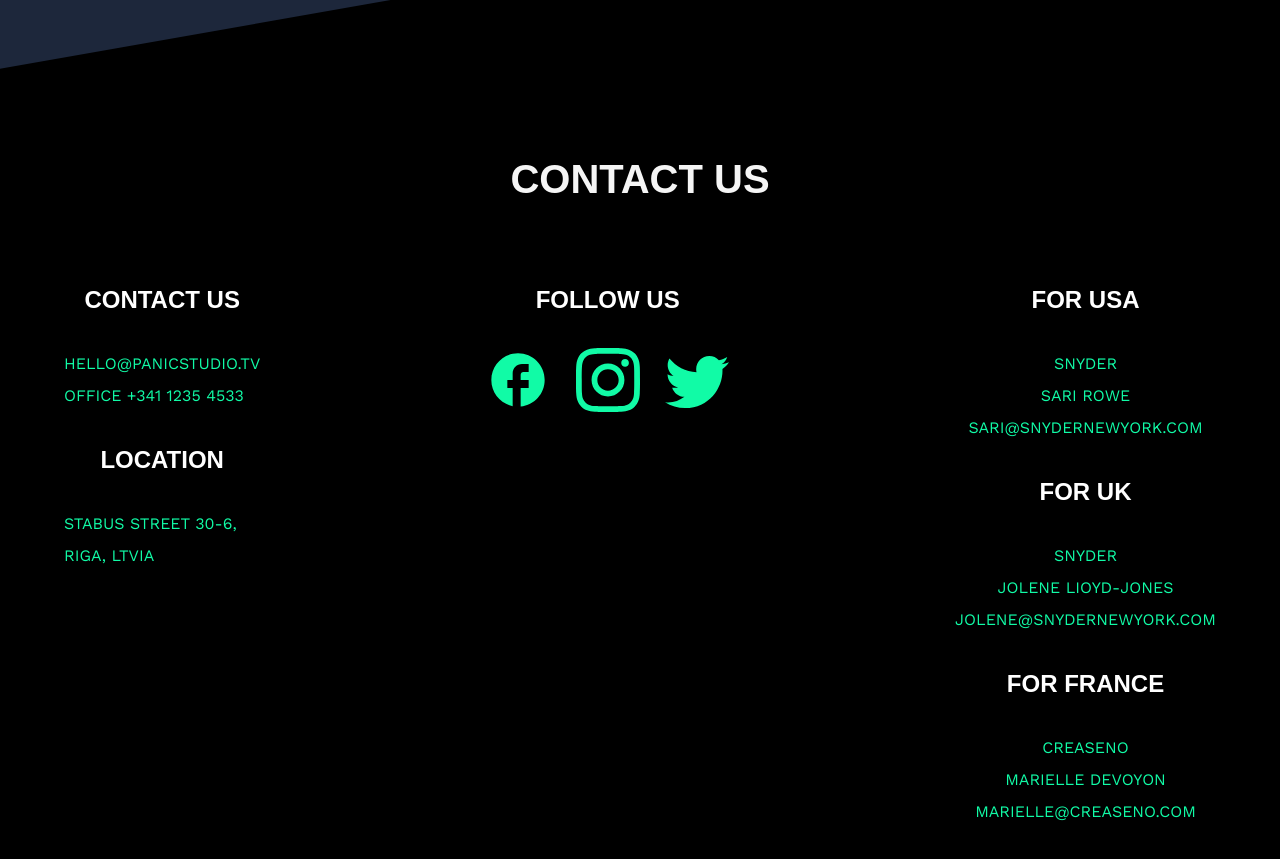
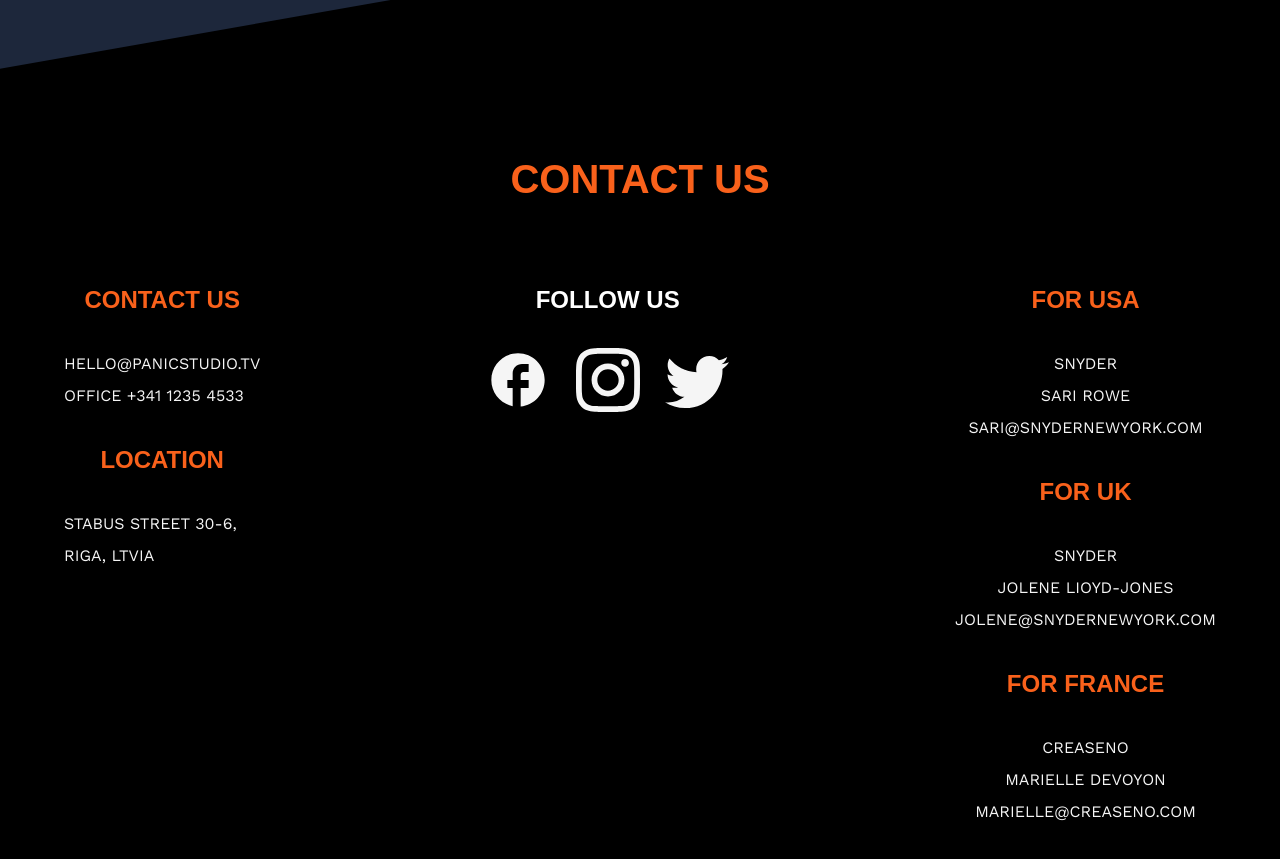
Before and after one commit to carlosabermudez16/page-responsive-3, a plain HTML site: page index.html in a window 1280 px wide. Shown: the part 3140-3999 px from the top of the page. Drawn offline with nearby package versions, Linux system fonts and the light colour scheme; a web font is replaced by a local one.

Commit message:
chages css

```diff
--- a/css/main.css
+++ b/css/main.css
@@ -257,7 +257,7 @@ h3{
     background-color: #000;
     transform: skewY(-10deg);
 }
-.contact h2{color: whitesmoke;}
+.contact h2{color: #f9611b;}
 
 .contact .contact-container{
     transform: skewY(10deg);
@@ -270,25 +270,27 @@ h3{
 }
 .contact .contact-container .emails{
     text-align: right;
-    color: #11FBA6;
+    color: whitesmoke;
 }
 .contact .contact-container .emails h3{
     text-align: right;
+    color: #f9611b;
 }
 .contact .contact-container .location h3{
     text-align: left;
+    color: #f9611b;
 
 }
 .contact .contact-container .location{
     text-align: left;
-    color: #11FBA6;
+    color: whitesmoke;
 }
 .contact .contact-container .social{
     text-align: center;
 }
 
 .contact .contact-container .social a path{
-    fill: #11FBA6;
+    fill: whitesmoke;
 }
 .contact .contact-container .social a:hover path{
     fill: #f9611b;
```
